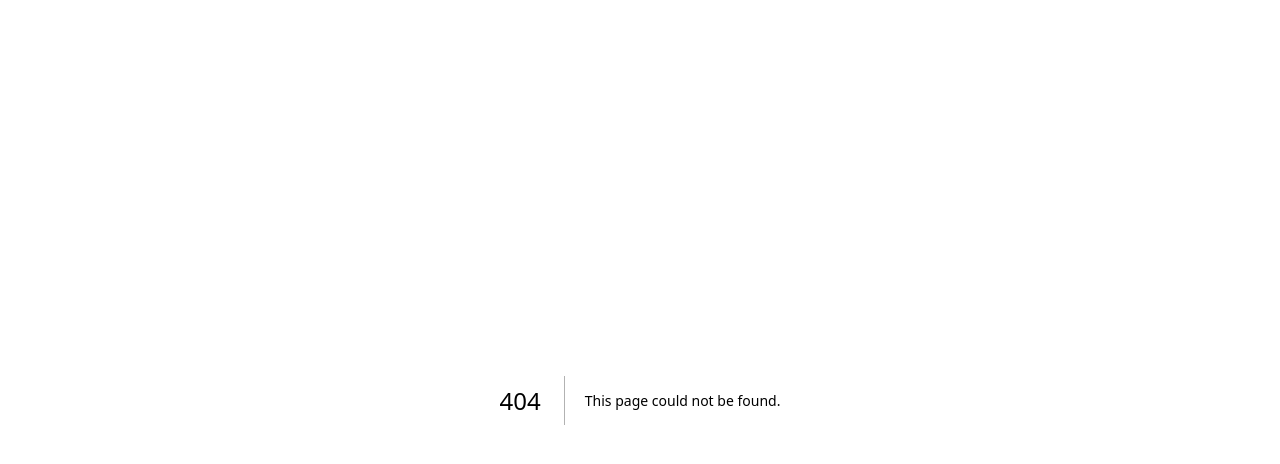
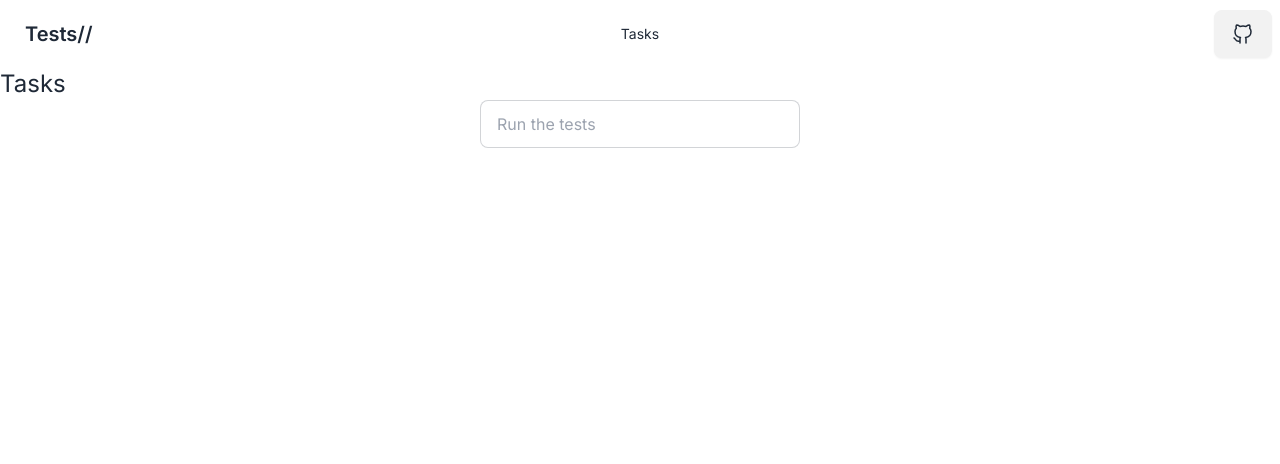
Before and after one commit to tomodakengo/next-app-for-test, a Next.js app: page /tasks in a window 1280 px wide. Before the commit this address had no page. Shown: the top 464 px of the page. Built offline with nearby package versions, Linux system fonts and the light colour scheme.

Commit message:
create tasks page

```diff
--- a/app/components/header.tsx
+++ b/app/components/header.tsx
@@ -41,7 +41,10 @@ const Header = () => {
           </ul>
         </div>
         <div className="navbar-end">
-          <Link className="btn" href="">
+          <Link
+            className="btn"
+            href="https://github.com/tomodakengo/next-app-for-test"
+          >
             <svg
               xmlns="http://www.w3.org/2000/svg"
               className="icon icon-tabler icon-tabler-brand-github"
--- a/app/layout.tsx
+++ b/app/layout.tsx
@@ -1,6 +1,7 @@
 import type { Metadata } from "next";
 import { Inter } from "next/font/google";
 import "./globals.css";
+import Header from "@components/header";
 
 const inter = Inter({ subsets: ["latin"] });
 
@@ -16,7 +17,12 @@ export default function RootLayout({
 }>) {
   return (
     <html lang="ja">
-      <body className={inter.className}>{children}</body>
+      <body className={inter.className}>
+        <main className="container mx-auto">
+          <Header />
+          {children}
+        </main>
+      </body>
     </html>
   );
 }
--- a/app/page.tsx
+++ b/app/page.tsx
@@ -1,10 +1,5 @@
 import Image from "next/image";
-import Header from "@components/header";
 
 export default function Home() {
-  return (
-    <main>
-      <Header />
-    </main>
-  );
+  return <div>hello</div>;
 }
--- /dev/null
+++ b/app/tasks/page.tsx
@@ -0,0 +1,14 @@
+export default function Tasks() {
+  return (
+    <div>
+      <h1 className="text-2xl">Tasks</h1>
+      <div className="flex items-center flex-col">
+        <input
+          type="text"
+          placeholder="Run the tests"
+          className="input input-bordered w-full max-w-xs"
+        />
+      </div>
+    </div>
+  );
+}
```
